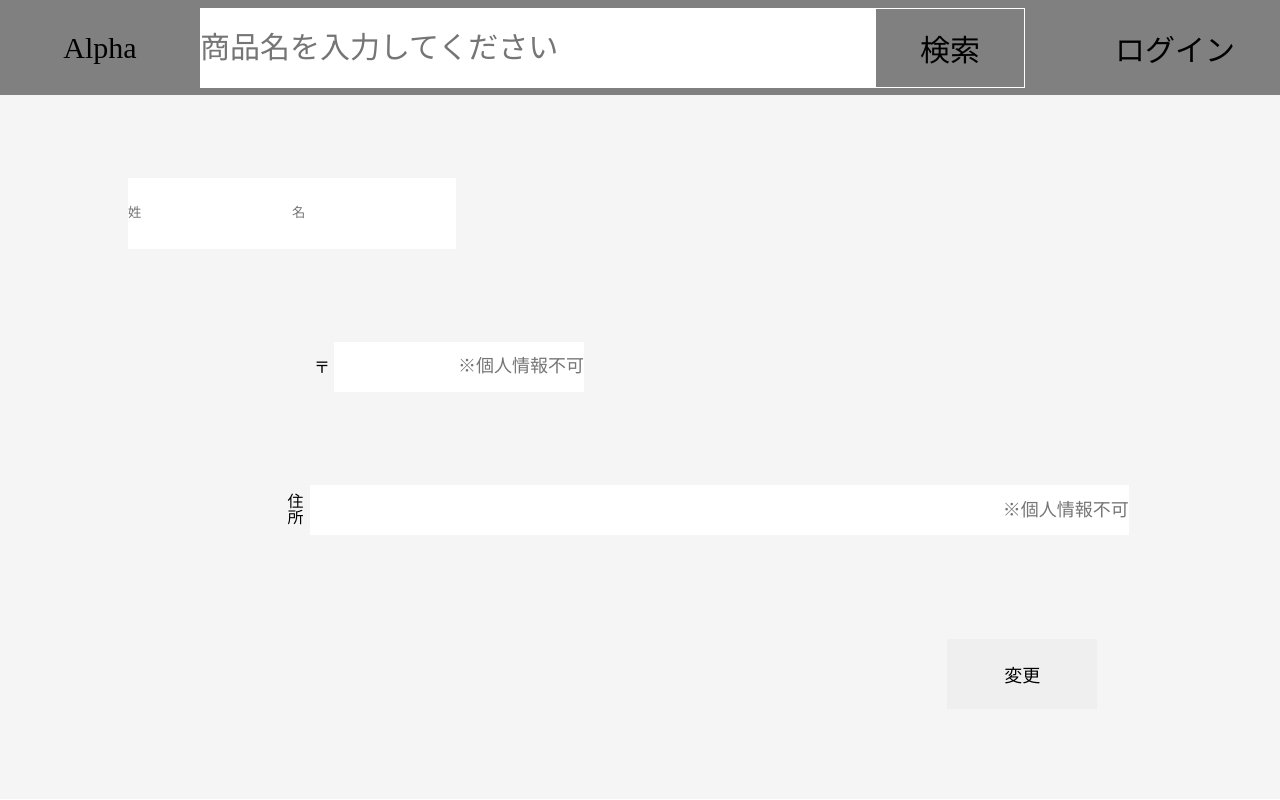
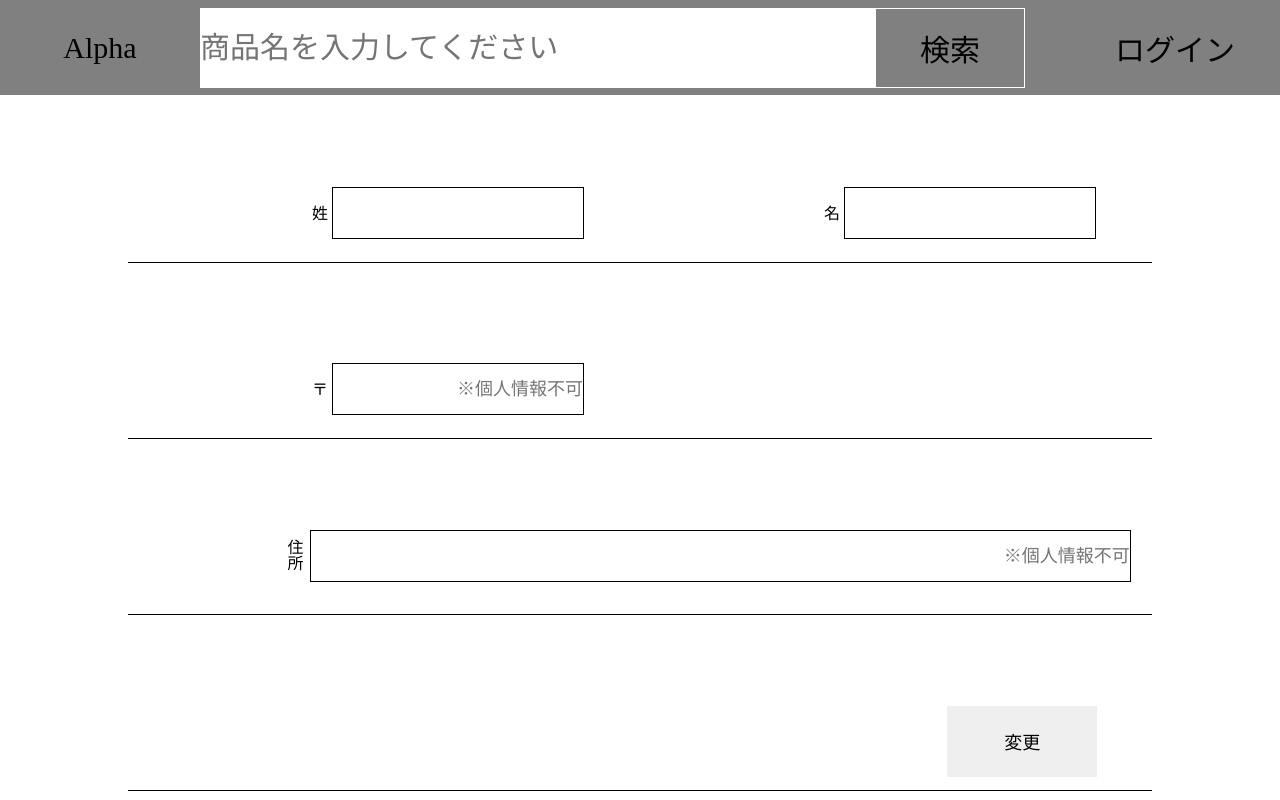
Before and after one commit to 5181017/mysite, a Django app: template templates/polls/personal.html in a window 1280 px wide; the page is wider, and only the part inside the window is pictured. Run offline with Django 3.2, Linux system fonts and the light colour scheme; the template is opened without the code that fills it, so the values that code supplies are empty; parts of the project's set-up code (start-up, migrations or seed data) failed here and were passed over.

Commit message:
chargeの訂正

```diff
--- a/polls/static/polls/css/personal.css
+++ b/polls/static/polls/css/personal.css
@@ -3,7 +3,6 @@
   height: 88%;
   display:flex;
   flex-flow:column nowrap;
-  background-color: whitesmoke;
 }
 
 
@@ -75,3 +74,15 @@
   min-height: 50px;
   margin-left: 80%;
 }
+
+.wakusen{
+  background-color: black;
+  height: 1px;
+  width: 80%;
+  margin: auto;
+  margin-top: 1%;
+}
+
+.waku{
+  border: 1px solid;
+}
--- a/templates/polls/personal.html
+++ b/templates/polls/personal.html
@@ -6,33 +6,48 @@
 {% endblock %}
 
 {% block menu %}
-    <form class="personal_information_form" action="" accept-charset="UTF-8" method="post" name="Former">
+   <form class="personal_information_form" action="" accept-charset="UTF-8" method="post" name="Former">
       <div class="Input_form" name="seimei">
-        <input type="text" class="mame_form_options" placeholder="姓" id="sei">
-        <input type="text" class="mame_form_options" placeholder="名" id="mei">
+        <div class="name_form">
+          <label>姓</label>
+          <input type="text" class="name_form_options waku"　id="sei">
+        </div>
+
+        <div class="name_form">
+          <label>名</label>
+          <input type="text" class="name_form_options waku"　id="mei">
+        </div>
+
       </div>
 
+      <div class="wakusen"></div>
 
       <div class="Input_form">
         <div class="name_form">
           <label>〒</label>
-          <input type="text" class="postal_form_options" placeholder="※個人情報不可" id="yubin">
+          <input type="text" class="postal_form_options waku" placeholder="※個人情報不可" id="yubin">
         </div>
 
         <div class="name_form"></div>
       </div>
 
+      <div class="wakusen"></div>
+
       <div class="Input_form">
         <div class="address_form">
           <label style="writing-mode: vertical-rl; text-align: center; height: 22.5px;">住所</label>
-          <input type="text" class="address_form_options" placeholder="※個人情報不可" id="jusyo">
+          <input type="text" class="address_form_options waku" placeholder="※個人情報不可" id="jusyo">
         </div>
       </div>
+
+      <div class="wakusen"></div>
 
       <div class="Input_form">
         <input class="button_form_options" type="submit" value="変更"></input>
       </div>
 
+      <div class="wakusen"></div>
+
     </form>
   </body>
 {% endblock %}
```
